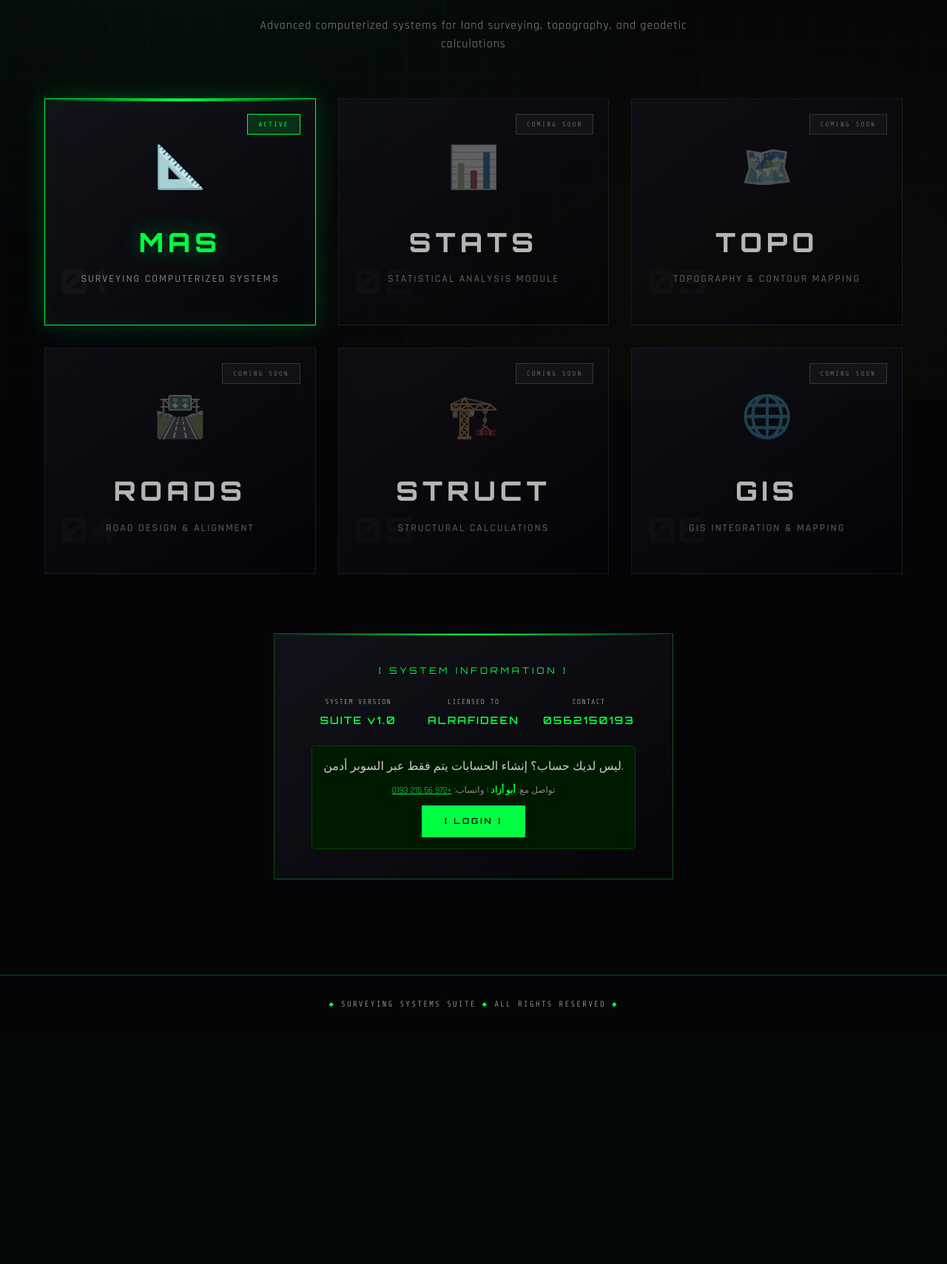
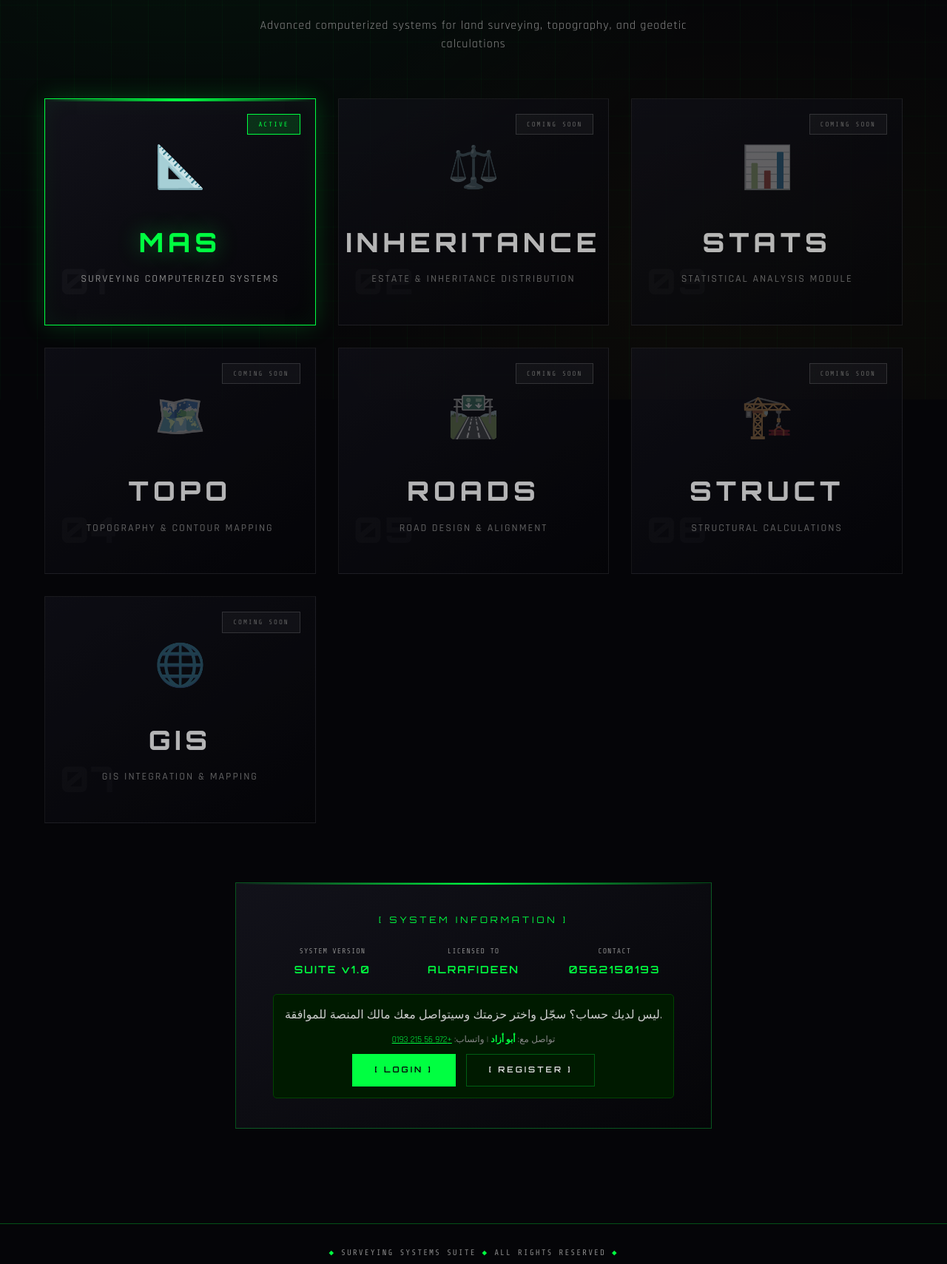
Before and after one commit to AbuAzad2025/MAS-SURVEY, a Flask app: page / in a window 1280 px wide. Shown: the part 260-1969 px from the top of the page at 74% size. Before the commit the page ends 1622 px from the top, so only its background shows below. Run offline with Flask 3, Linux system fonts and the light colour scheme.

Commit message:
Platform entry is the landing, never inside MAS
- Login/register/waiting redirects go to landing.index (/) program list.
- Landing: register link for visitors, INHERITANCE coming-soon card.
- Tests assert platform landing as post-approval destination.

```diff
--- a/app/routes/main.py
+++ b/app/routes/main.py
@@ -35,7 +35,7 @@ def waiting():
 
     tenant = get_current_tenant()
     if tenant_block_reason(tenant) is None:
-        return redirect(url_for('main.mas_menu'))
+        return redirect(url_for('landing.index'))
 
     reason = tenant_block_reason(tenant)
     requests = []
--- a/app/templates/main_menu.html
+++ b/app/templates/main_menu.html
@@ -40,13 +40,22 @@
             <span class="card-number">01</span>
         </a>
 
+        <!-- INHERITANCE Program - Coming Soon -->
+        <div class="program-card coming-soon">
+            <span class="card-status coming-soon">COMING SOON</span>
+            <span class="card-icon">⚖️</span>
+            <span class="card-name">INHERITANCE</span>
+            <span class="card-desc">Estate & Inheritance Distribution</span>
+            <span class="card-number">02</span>
+        </div>
+
         <!-- Coming Soon Programs -->
         <div class="program-card coming-soon">
             <span class="card-status coming-soon">COMING SOON</span>
             <span class="card-icon">📊</span>
             <span class="card-name">STATS</span>
             <span class="card-desc">Statistical Analysis Module</span>
-            <span class="card-number">02</span>
+            <span class="card-number">03</span>
         </div>
 
         <div class="program-card coming-soon">
@@ -54,7 +63,7 @@
             <span class="card-icon">🗺️</span>
             <span class="card-name">TOPO</span>
             <span class="card-desc">Topography & Contour Mapping</span>
-            <span class="card-number">03</span>
+            <span class="card-number">04</span>
         </div>
 
         <div class="program-card coming-soon">
@@ -62,7 +71,7 @@
             <span class="card-icon">🛣️</span>
             <span class="card-name">ROADS</span>
             <span class="card-desc">Road Design & Alignment</span>
-            <span class="card-number">04</span>
+            <span class="card-number">05</span>
         </div>
 
         <div class="program-card coming-soon">
@@ -70,7 +79,7 @@
             <span class="card-icon">🏗️</span>
             <span class="card-name">STRUCT</span>
             <span class="card-desc">Structural Calculations</span>
-            <span class="card-number">05</span>
+            <span class="card-number">06</span>
         </div>
 
         <div class="program-card coming-soon">
@@ -78,7 +87,7 @@
             <span class="card-icon">🌐</span>
             <span class="card-name">GIS</span>
             <span class="card-desc">GIS Integration & Mapping</span>
-            <span class="card-number">06</span>
+            <span class="card-number">07</span>
         </div>
 
     </div>
@@ -115,12 +124,13 @@
                     {% if session.user_role != 'super_admin' %}display: none;{% endif %}">[ ADMIN PANEL ]</a>
             {% else %}
                 <div style="color: #ccc; margin-bottom: 10px;">
-                    ليس لديك حساب؟ إنشاء الحسابات يتم فقط عبر السوبر أدمن.
+                    ليس لديك حساب؟ سجّل واختر حزمتك وسيتواصل معك مالك المنصة للموافقة.
                 </div>
                 <div style="color: #888; font-size: 12px; margin-bottom: 10px;">
                     تواصل مع: <strong style="color: #00ff41;">أبو أزاد</strong> | واتساب: <a href="https://wa.me/972562150193" target="_blank" style="color: #00ff41;">+972 56 215 0193</a>
                 </div>
                 <a href="{{ url_for('auth.login') }}" class="btn btn-primary">[ LOGIN ]</a>
+                <a href="{{ url_for('auth.register') }}" class="btn" style="margin-left: 10px;">[ REGISTER ]</a>
             {% endif %}
         </div>
     </div>
```
Also changed, not shown: app/routes/auth.py (+5 -4 lines), tests/api/test_register.py (+6 -4 lines).
